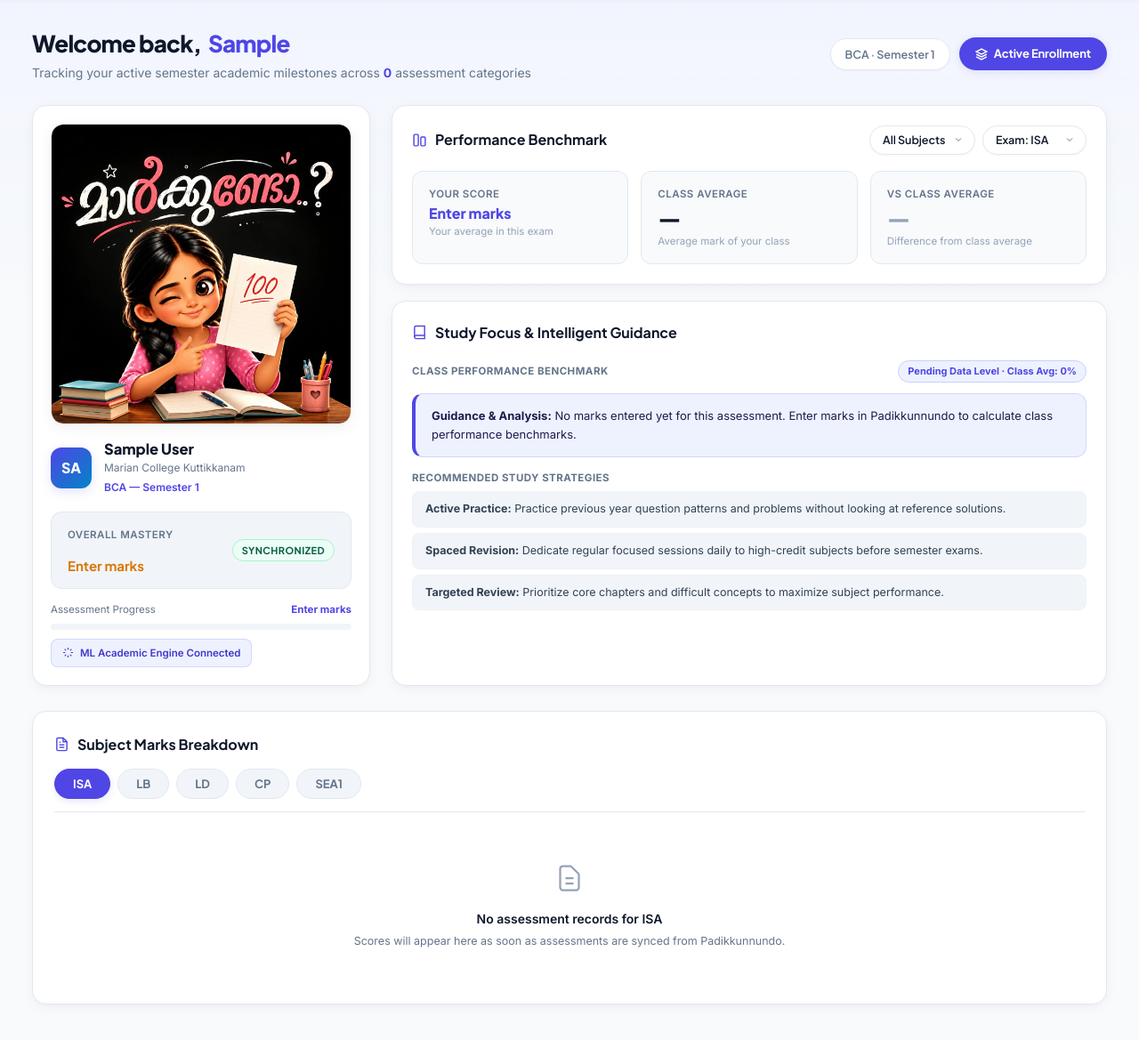
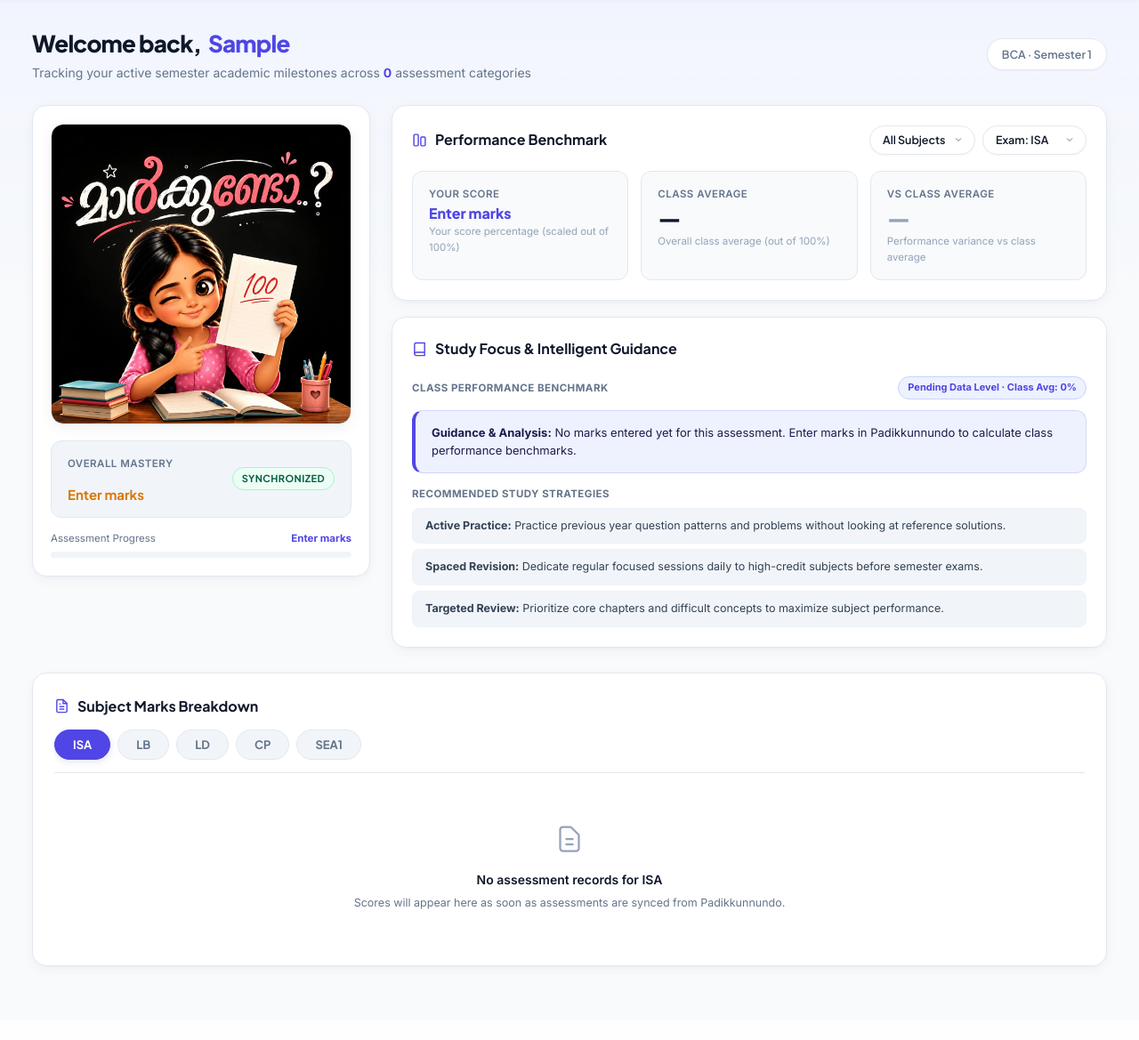
Before and after one commit to muhd-sinan-m/markkundo, a Flask app: page /dashboard in a window 1280 px wide. Shown: the part 66-1235 px from the top of the page at 89% size. After the commit the page ends 1155 px from the top, so only its background shows below. Run offline with Flask 3, Linux system fonts and the light colour scheme; the visitor is signed in with stand-in values (Sample User, id 1); data comes from the database, SQL or seed files in the repository; data that the repository does not hold is empty.

Commit message:
fix: calculate true 100% scores in class ranking, fix priority sorting order, and remove unwanted UI badges/cards

```diff
--- a/routes/api.py
+++ b/routes/api.py
@@ -236,60 +236,69 @@ def get_insights(exam_type):
 @bp.route('/api/student/class-rank/<exam_type>')
 @login_required
 def get_class_rank(exam_type):
-    """Get student's class rank for an exam strictly within their semester cohort"""
-    from sqlalchemy import func
+    """Get student's class rank and percentages for an exam strictly within their semester cohort (scaled out of 100%)"""
     student = get_or_create_student()
     subject = request.args.get('subject', default=None, type=str)
 
-    # 1. Calculate student's average for this exam in their active semester
-    q = db.session.query(func.avg(Mark.score)).filter(
-        Mark.student_id == student.id,
-        Mark.semester == student.semester,
-        Mark.exam_type == exam_type
+    # 1. Calculate student's percentage (0-100%) for this exam in their active semester
+    marks_q = Mark.query.filter_by(
+        student_id=student.id,
+        semester=student.semester,
+        exam_type=exam_type
     )
     if subject:
-        q = q.filter(Mark.subject == subject)
-    student_avg_res = q.scalar()
+        marks_q = marks_q.filter_by(subject=subject)
+    student_marks = marks_q.all()
 
-    if student_avg_res is None:
-        return jsonify({'rank': 0, 'percentile': 0, 'total': 0, 'student_avg': None, 'class_avg': 0})
+    if not student_marks:
+        return jsonify({'rank': 0, 'percentile': 0, 'total': 0, 'student_avg': None, 'class_avg': None})
 
-    student_avg = float(student_avg_res)
+    tot_score = sum(m.score for m in student_marks if m.score is not None)
+    tot_max = sum(m.max_score for m in student_marks if m.score is not None and m.max_score and m.max_score > 0)
+    student_pct = round((tot_score / tot_max * 100), 1) if tot_max > 0 else 0.0
 
-    # 2. Get all students' averages strictly in the SAME semester
-    rank_query = db.session.query(
-        Mark.student_id,
-        func.avg(Mark.score).label('avg_score')
-    ).filter(
-        Mark.semester == student.semester,
-        Mark.exam_type == exam_type
+    # 2. Get all students' percentages strictly in the SAME semester
+    all_q = Mark.query.filter_by(
+        semester=student.semester,
+        exam_type=exam_type
     )
+    if subject:
+        all_q = all_q.filter_by(subject=subject)
+    all_marks = all_q.all()
 
-    if subject:
-        rank_query = rank_query.filter(Mark.subject == subject)
+    from collections import defaultdict
+    student_totals = defaultdict(lambda: {'score': 0.0, 'max': 0.0})
+    for m in all_marks:
+        if m.score is not None and m.max_score and m.max_score > 0:
+            student_totals[m.student_id]['score'] += m.score
+            student_totals[m.student_id]['max'] += m.max_score
 
-    rankings = rank_query.group_by(Mark.student_id).all()
+    rankings = []
+    for sid, data in student_totals.items():
+        if data['max'] > 0:
+            pct = round((data['score'] / data['max']) * 100, 1)
+            rankings.append((sid, pct))
 
     if not rankings:
         return jsonify({
             'rank': 1,
             'percentile': 100,
             'total': 1,
-            'student_avg': round(student_avg, 1),
-            'class_avg': round(student_avg, 1)
+            'student_avg': student_pct,
+            'class_avg': student_pct
         })
 
     # Sort rankings in descending order
-    rankings_sorted = sorted(rankings, key=lambda x: float(x[1]), reverse=True)
+    rankings_sorted = sorted(rankings, key=lambda x: x[1], reverse=True)
     rank = next((i + 1 for i, (sid, _) in enumerate(rankings_sorted) if sid == student.id), 1)
     total = len(rankings_sorted)
     percentile = round(((total - rank + 1) / total) * 100, 1) if total > 0 else 100
-    class_avg = round(sum(float(r[1]) for r in rankings_sorted) / total, 1) if total > 0 else round(student_avg, 1)
+    class_avg = round(sum(r[1] for r in rankings_sorted) / total, 1) if total > 0 else student_pct
 
     return jsonify({
         'rank': rank,
         'percentile': percentile,
         'total': total,
-        'student_avg': round(student_avg, 1),
+        'student_avg': student_pct,
         'class_avg': class_avg
     })
--- a/static/app.js
+++ b/static/app.js
@@ -465,11 +465,18 @@ async function loadPrioritySchedule() {
 
       Object.keys(examsData).forEach(examKey => {
         const exam = examsData[examKey];
-        if (exam && exam.marks) {
-          const m = exam.marks.find(item => item.subject && item.subject.toLowerCase() === s.name.toLowerCase());
+        if (exam && exam.marks && Array.isArray(exam.marks)) {
+          const m = exam.marks.find(item => {
+            if (!item || !item.subject) return false;
+            const sub1 = item.subject.trim().toLowerCase();
+            const sub2 = s.name.trim().toLowerCase();
+            return sub1 === sub2 || sub1.startsWith(sub2) || sub2.startsWith(sub1);
+          });
           if (m && m.score !== null && m.score !== undefined && !isNaN(Number(m.score))) {
-            totalScore += Number(m.score);
-            totalMax += Number(m.max) || 100;
+            const scoreNum = Number(m.score);
+            const maxNum = Number(m.max || m.max_score) || 100;
+            totalScore += scoreNum;
+            totalMax += maxNum;
             markCount++;
           }
         }
@@ -483,7 +490,7 @@ async function loadPrioritySchedule() {
       let priority = 'STABLE MASTERY';
       let badgeClass = 'badge-success';
       let borderLeftColor = 'var(--emerald)';
-      let rankOrder = 4;
+      let rankOrder = 5;
       let explanation = '';
       let scoreBadgeHtml = '';
 
@@ -491,7 +498,7 @@ async function loadPrioritySchedule() {
         priority = 'NO MARKS ENTERED';
         badgeClass = 'badge-warning';
         borderLeftColor = 'var(--amber)';
-        rankOrder = 3;
+        rankOrder = 4;
         explanation = `No evaluation marks entered yet for ${s.name}. Enter marks in Padikkunnundo to activate personalized SEA2 recommendations.`;
         scoreBadgeHtml = `<span style="font-size: 11.5px; color: var(--amber); font-weight: 600;">Status: Enter marks in Padikkunnundo</span>`;
       } else if (avgPct < 40) {
@@ -512,7 +519,7 @@ async function loadPrioritySchedule() {
         priority = 'MODERATE PRIORITY';
         badgeClass = 'badge-warning';
         borderLeftColor = 'var(--amber)';
-        rankOrder = 4;
+        rankOrder = 3;
         explanation = `Current evaluation aggregate is ${avgPct}%. Maintaining structured weekly study sessions will help elevate performance above the cohort benchmark in SEA2.`;
         scoreBadgeHtml = `<span style="font-size: 11.5px; color: var(--amber); font-weight: 600;">Score: ${avgPct}% (Developing)</span>`;
       } else {
@@ -540,11 +547,11 @@ async function loadPrioritySchedule() {
       };
     });
 
-    // Sort: Lowest score / highest priority first
+    // Sort: Lowest score / highest priority first, high mastery at the bottom
     subjectItems.sort((a, b) => {
       if (a.rankOrder !== b.rankOrder) return a.rankOrder - b.rankOrder;
       if (a.avgPct !== null && b.avgPct !== null) return a.avgPct - b.avgPct;
-      return 0;
+      return a.name.localeCompare(b.name);
     });
 
     container.innerHTML = subjectItems.map(item => `
--- a/templates/student_dashboard.html
+++ b/templates/student_dashboard.html
@@ -95,12 +95,6 @@
             <div class="pill-chip">
               <span id="dateDisplay">{{ student.course or 'BCA' }} · Semester {{ student.semester if student else 1 }}</span>
             </div>
-            <div class="btn-gradient">
-              <svg width="14" height="14" fill="none" stroke="currentColor" stroke-width="2.5" viewBox="0 0 24 24">
-                <path d="M12 2L2 7l10 5 10-5-10-5zM2 17l10 5 10-5M2 12l10 5 10-5"/>
-              </svg>
-              Active Enrollment
-            </div>
           </div>
         </div>
 
@@ -113,17 +107,6 @@
               <!-- Logo Showcase -->
               <div class="student-hero-banner">
                 <img src="{{ url_for('static', filename='img/logo.webp') }}" alt="markkundo academic intelligence" class="student-hero-logo" />
-              </div>
-
-              <div class="student-hero-header">
-                <div class="student-hero-avatar">
-                  {{ (student.name[:2] if student and student.name else (user.name[:2] if user and user.name else 'ST')).upper() }}
-                </div>
-                <div class="student-hero-meta">
-                  <h2>{{ student.name if student else 'Student' }}</h2>
-                  <p>{{ student.college or 'Marian College Kuttikkanam' }}</p>
-                  <p style="color: var(--primary); font-weight: 600;">{{ student.course or 'BCA' }} — Semester {{ student.semester if student else 1 }}</p>
-                </div>
               </div>
 
               <!-- Overall Score Box -->
@@ -146,13 +129,6 @@
                 <div class="readiness-track">
                   <div class="readiness-bar" id="readinessProgressBar" style="width: 75%;"></div>
                 </div>
-              </div>
-
-              <div class="ml-status-badge">
-                <svg width="13" height="13" fill="none" stroke="currentColor" stroke-width="2" viewBox="0 0 24 24">
-                  <path d="M12 2v4M12 18v4M4.93 4.93l2.83 2.83M16.24 16.24l2.83 2.83M2 12h4M18 12h4M4.93 19.07l2.83-2.83M16.24 7.76l2.83-2.83" />
-                </svg>
-                <span>ML Academic Engine Connected</span>
               </div>
             </div>
           </div>
@@ -188,17 +164,17 @@
                 <div class="metric-tile">
                   <div class="metric-tile-label">Your Score</div>
                   <div class="metric-tile-value" style="color: var(--primary);" id="avgScoreVal">—</div>
-                  <div class="metric-tile-sub">Your average in this exam</div>
+                  <div class="metric-tile-sub">Your score percentage (scaled out of 100%)</div>
                 </div>
                 <div class="metric-tile">
                   <div class="metric-tile-label">Class Average</div>
                   <div class="metric-tile-value" id="classScoreVal">—</div>
-                  <div class="metric-tile-sub">Average mark of your class</div>
+                  <div class="metric-tile-sub">Overall class average (out of 100%)</div>
                 </div>
                 <div class="metric-tile">
                   <div class="metric-tile-label">Vs Class Average</div>
                   <div class="metric-tile-value" id="improvementVal">—</div>
-                  <div class="metric-tile-sub">Difference from class average</div>
+                  <div class="metric-tile-sub">Performance variance vs class average</div>
                 </div>
               </div>
             </div>
```
